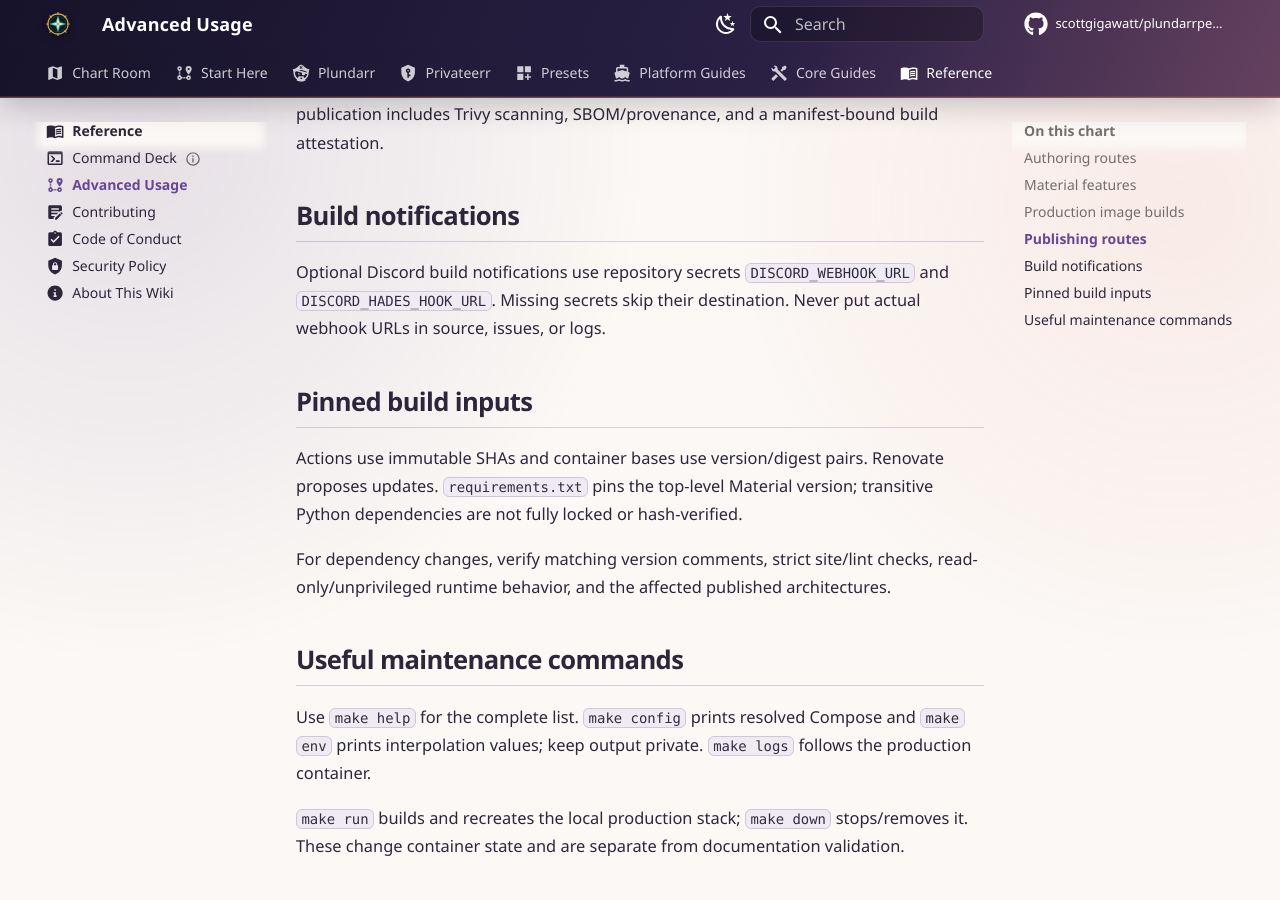
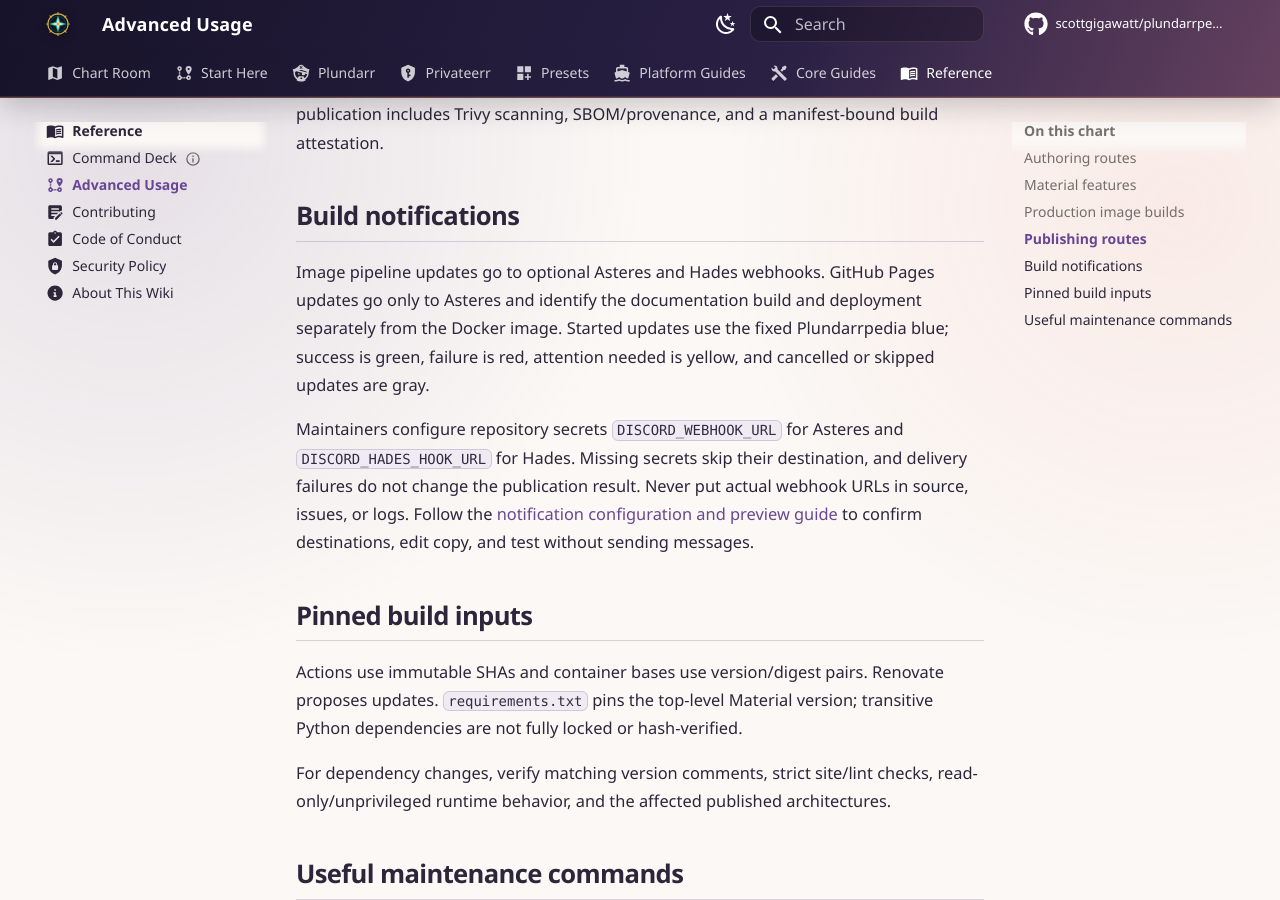
Before and after one commit to scottgigawatt/plundarrpedia, an MkDocs documentation site: the page built from docs/ADVANCED_USAGE.md, in a window 1280 px wide and 900 px high, scrolled down 1721 px. Built offline with MkDocs 1.6.1 and Material for MkDocs 9.7.7, drawn with Linux system fonts in a browser that asks for light colours; comment, search, counter and statistics services are not loaded.

Commit message:
📚 The library is open, the embeds have receipts

```diff
--- a/docs/ADVANCED_USAGE.md
+++ b/docs/ADVANCED_USAGE.md
@@ -47,7 +47,9 @@ Workflows have source-path filters. A merge alone does not prove both publicatio
 
 ## Build notifications
 
-Optional Discord build notifications use repository secrets `DISCORD_WEBHOOK_URL` and `DISCORD_HADES_HOOK_URL`. Missing secrets skip their destination. Never put actual webhook URLs in source, issues, or logs.
+Image pipeline updates go to optional Asteres and Hades webhooks. GitHub Pages updates go only to Asteres and identify the documentation build and deployment separately from the Docker image. Started updates use the fixed Plundarrpedia blue; success is green, failure is red, attention needed is yellow, and cancelled or skipped updates are gray.
+
+Maintainers configure repository secrets `DISCORD_WEBHOOK_URL` for Asteres and `DISCORD_HADES_HOOK_URL` for Hades. Missing secrets skip their destination, and delivery failures do not change the publication result. Never put actual webhook URLs in source, issues, or logs. Follow the [notification configuration and preview guide](https://github.com/scottgigawatt/plundarrpedia/blob/main/.github/discord/README.md) to confirm destinations, edit copy, and test without sending messages.
 
 ## Pinned build inputs
 
```
Also changed, not shown: .pre-commit-config.yaml (+12 -0 lines), docs/CONTRIBUTING.md (+2 -0 lines), .github/discord/README.md (added), .github/scripts/README.md (added), 12 other files.
